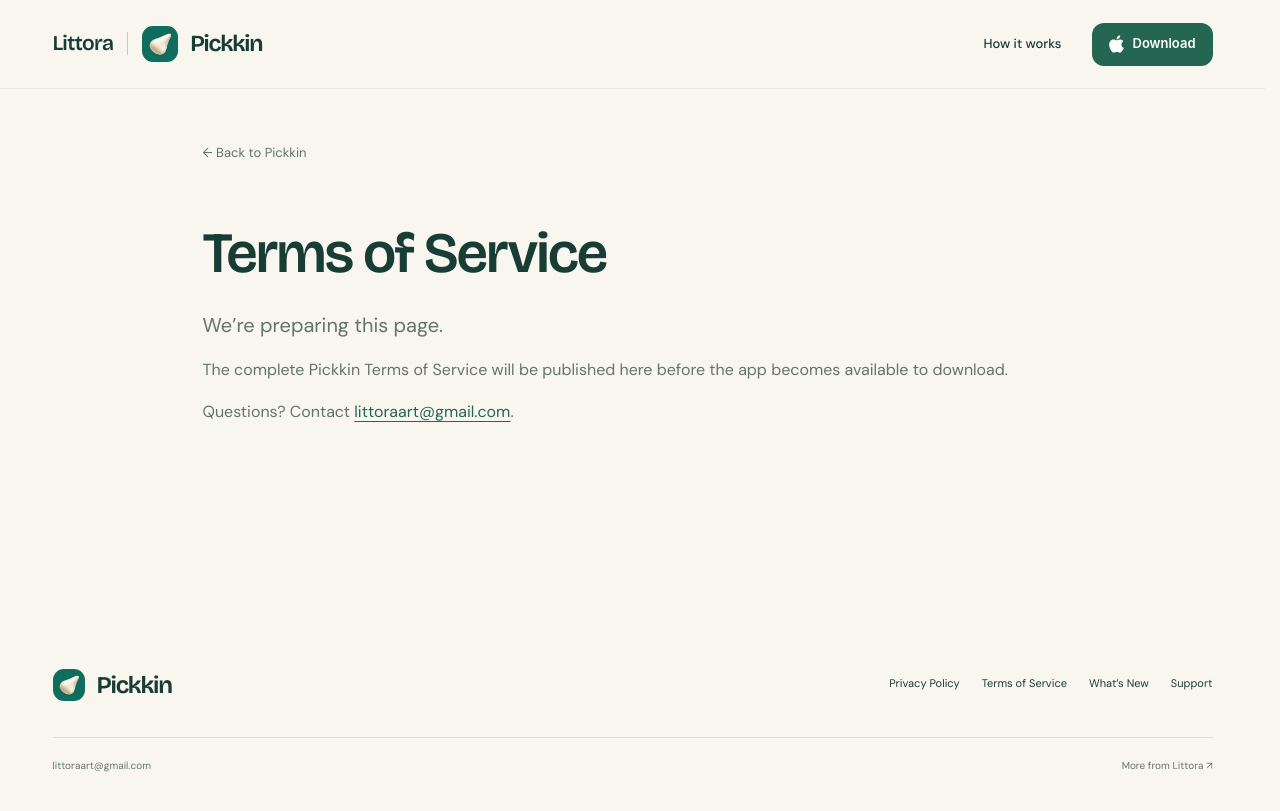
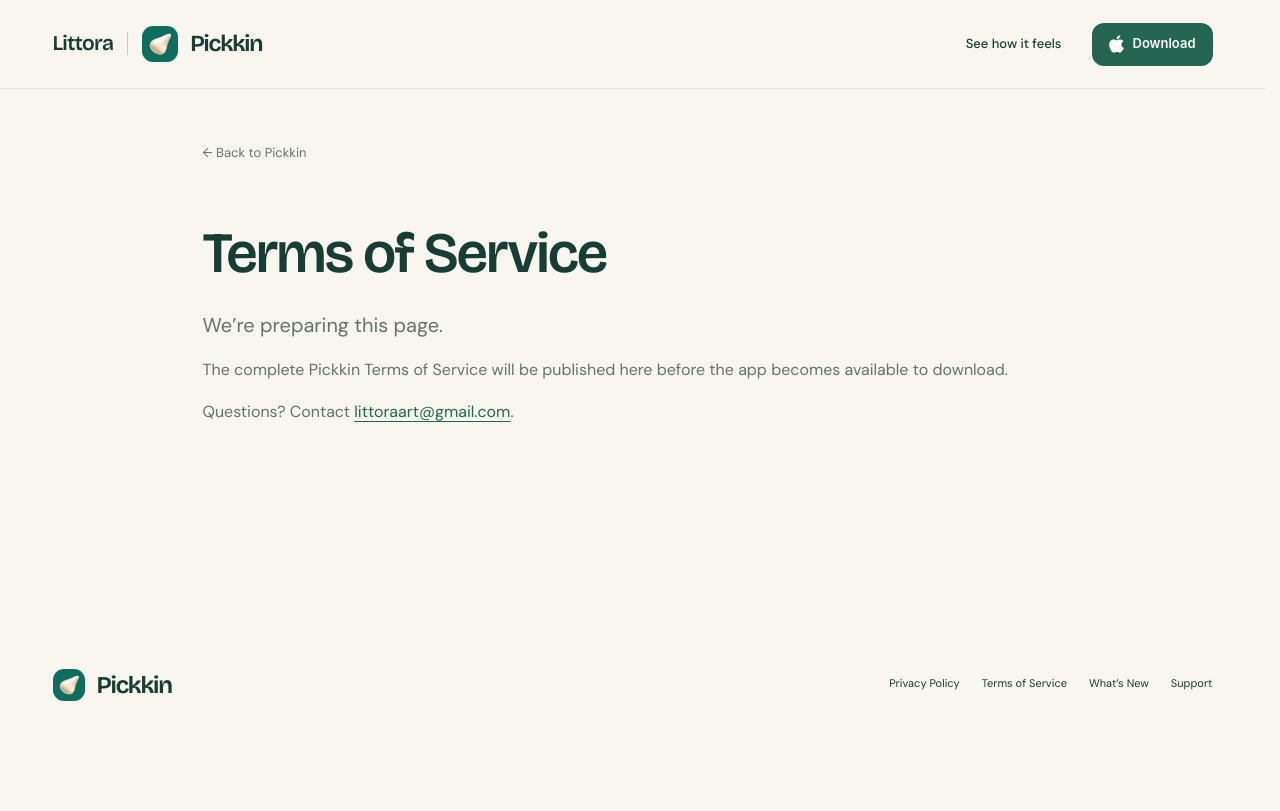
Before and after one commit to Littora/Littora.github.io, a Jekyll site: the page built from apps/pickkin/terms-of-service.md, in a window 1280 px wide. Shown: the top 811 px of the page. Built offline with Jekyll 4.4.1, drawn with Linux system fonts in a browser that asks for light colours.

Commit message:
style(web): remove footer contact links and unify experience CTA text

```diff
--- a/_includes/pickkin-footer.html
+++ b/_includes/pickkin-footer.html
@@ -10,6 +10,5 @@
         <a href="{{ '/apps/pickkin/support/' | relative_url }}">Support</a>
       </nav>
     </div>
-    <div class="pickkin-footer__bottom"><a href="mailto:{{ app.support_email }}">{{ app.support_email }}</a><a href="{{ '/' | relative_url }}">More from Littora ↗</a></div>
   </div>
 </footer>
--- a/_includes/pickkin-header.html
+++ b/_includes/pickkin-header.html
@@ -11,7 +11,7 @@
     </div>
     <button class="pickkin-menu" type="button" aria-expanded="false" aria-controls="pickkin-navigation" data-pickkin-menu>Menu <span aria-hidden="true">+</span></button>
     <nav id="pickkin-navigation" class="pickkin-nav" aria-label="Pickkin navigation" data-pickkin-navigation>
-      <a href="{{ app.site_path | relative_url }}#how-it-works">How it works</a>
+      <a href="{{ app.site_path | relative_url }}#how-it-works">See how it feels</a>
       {% include pickkin-download-button.html compact=true %}
     </nav>
   </div>
--- a/assets/pickkin.scss
+++ b/assets/pickkin.scss
@@ -173,7 +173,6 @@
 .pickkin-footer nav { display: flex; flex-wrap: wrap; justify-content: flex-end; gap: 14px 22px; max-width: 500px; padding-top: 9px; }
 .pickkin-footer nav a { font-size: 11px; }
 .pickkin-footer a:hover { text-decoration: underline; text-underline-offset: 4px; }
-.pickkin-footer__bottom { display: flex; justify-content: space-between; align-items: center; gap: 20px; padding-top: 20px; border-top: 1px solid var(--pk-line); font-size: 10px; color: var(--pk-muted); }
 .pickkin-modal-open { overflow: hidden; }
 .pickkin-dialog { border: 1px solid var(--pk-line); border-radius: 28px; padding: 40px; width: min(450px, calc(100% - 32px)); max-height: calc(100dvh - 40px); overflow-y: auto; color: var(--pk-ink); background: var(--pk-paper); text-align: center; box-shadow: 0 25px 100px #162d3050; }
 .pickkin-dialog::backdrop { background: rgba(18, 38, 29, .4); backdrop-filter: blur(4px); }
@@ -278,7 +277,6 @@
   .pickkin-footer__top { flex-direction: column; gap: 21px; }
   .pickkin-footer nav { justify-content: flex-start; max-width: 100%; gap: 14px 20px; }
   .pickkin-footer nav a { font-size: 12px; }
-  .pickkin-footer__bottom { flex-wrap: wrap; justify-content: flex-start; gap: 12px 23px; font-size: 11px; }
   .pickkin-document { padding-block: 33px 65px; }
   .pickkin-back { margin-bottom: 30px; }
   .pickkin-document h1 { font-size: 43px; letter-spacing: -1.7px; }
```
Also changed, not shown: apps/pickkin/_README.md (+1 -1 lines).
